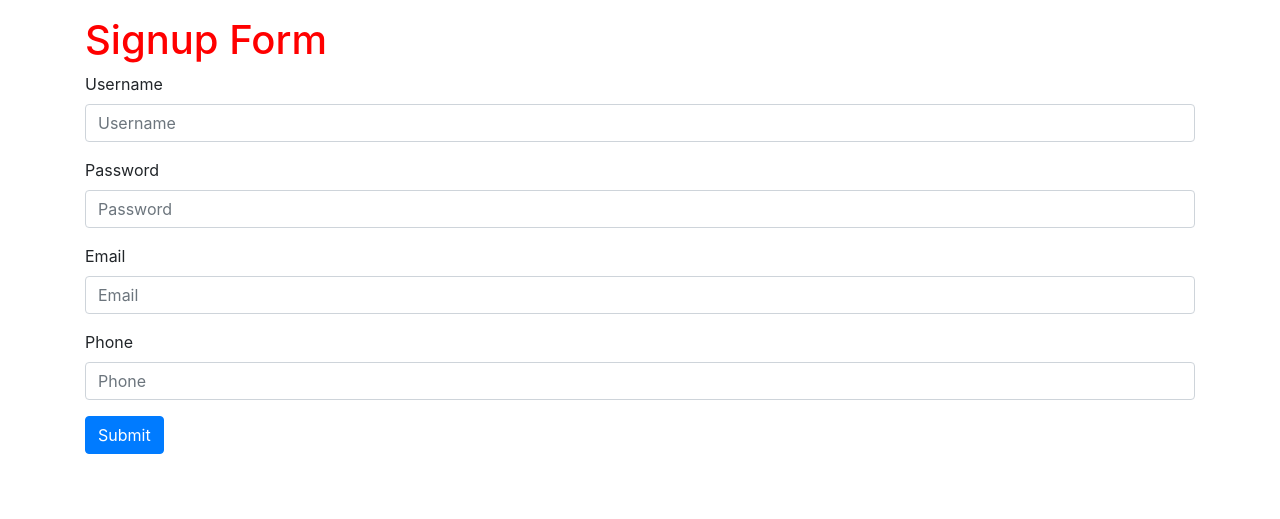
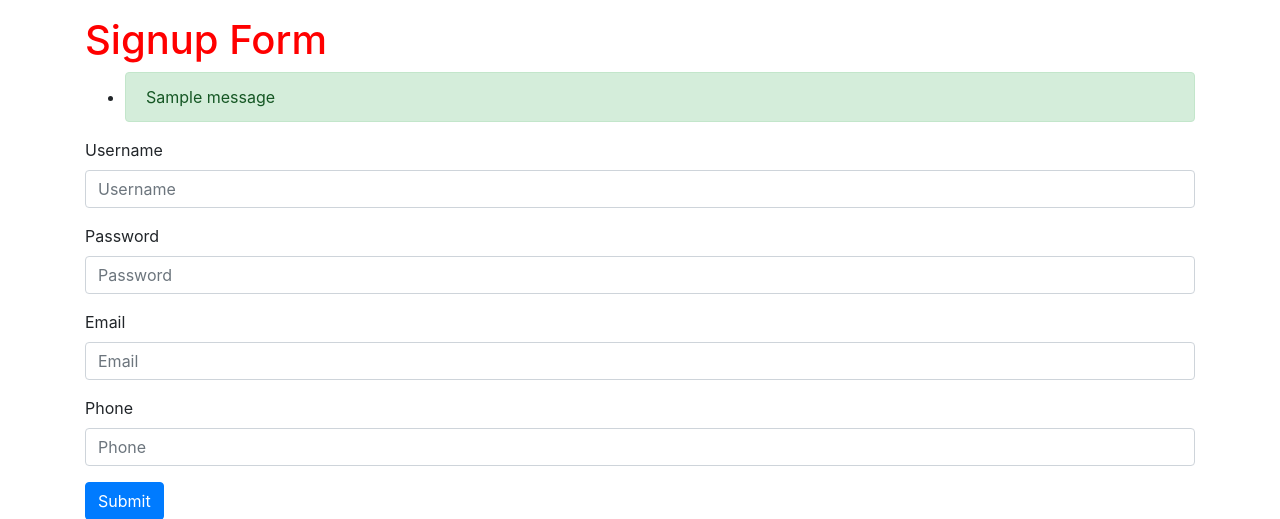
Before and after one commit to luoshuitaotao/django_study0816, a Django app: page /signup/ in a window 1280 px wide. Shown: the part 96-615 px from the top of the page. Run offline with Django 3.2, Linux system fonts and the light colour scheme; tables that the repository leaves empty hold one stand-in row (values such as "Sample post"); one stand-in notice (Sample message) is shown; some libraries are stand-ins or nearby versions.

Commit message:
add flash message

```diff
--- a/NewsApp/views.py
+++ b/NewsApp/views.py
@@ -3,6 +3,8 @@ from django.shortcuts import render, redirect
 from .models import News
 from .forms import RegestrationForm
 from .models import RegistrationData
+from django.contrib import messages
+
 
 def Home(request):
     context = {
@@ -51,5 +53,6 @@ def addUser(request):
                                      phone=form.cleaned_data['phone'],
                                      )
         myregister.save()
+        messages.add_message(request, messages.SUCCESS, "You have signup successfully ")
 
-    return redirect('home')
+    return redirect('register')
--- a/Templates/signup.html
+++ b/Templates/signup.html
@@ -6,6 +6,15 @@
 
 <div class="container">
     <h1>Signup Form</h1>
+    <ul class = "messages">
+        {% for msg in messages %}
+        <li>
+            <div class ="alert alert-{{msg.level_tag}}" role="alert">
+                {{ msg.message }}
+            </div>
+        </li>
+        {% endfor %}
+    </ul>
 
     <form action = "{% url 'addUser' %}" method = "post">
         {% csrf_token %}
```
Also changed, not shown: db.sqlite3.
